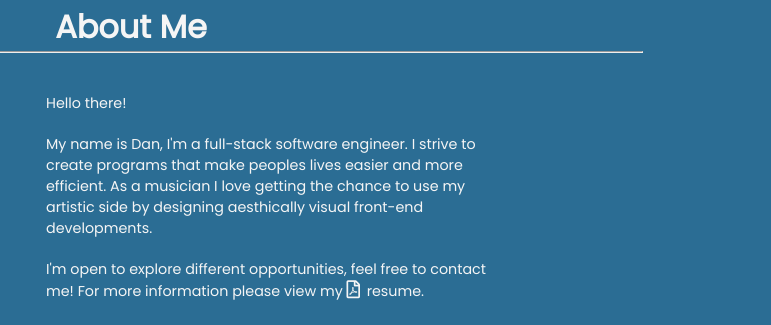
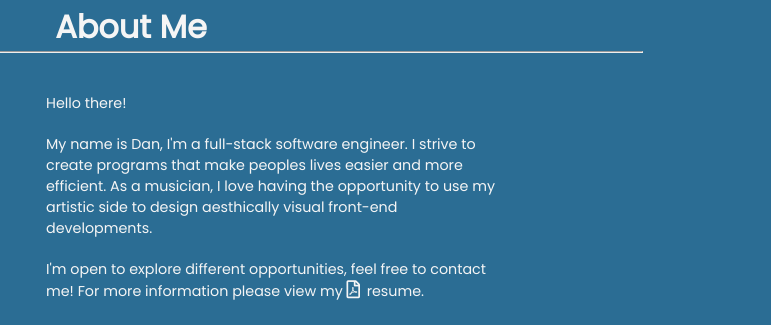
Before and after one commit to Benson-D/portfolio, a plain HTML site: page index.html in a window 1280 px wide. Shown: the part 872-1197 px from the top of the page, 509-1280 px from the left. Drawn offline with Linux system fonts and the light colour scheme.

Commit message:
changed wording in about section

```diff
--- a/index.html
+++ b/index.html
@@ -66,8 +66,8 @@
           <p class="about__me about--2">
             My name is Dan, I'm a full-stack software engineer. I strive to
             create programs that make peoples lives easier and more efficient.
-            As a musician I love getting the chance to use my artistic side by
-            designing aesthically visual front-end developments.
+            As a musician, I love having the opportunity to use my artistic side
+            to design aesthically visual front-end developments.
           </p>
           <p class="about__me">
             I'm open to explore different opportunities, feel free to contact
```
